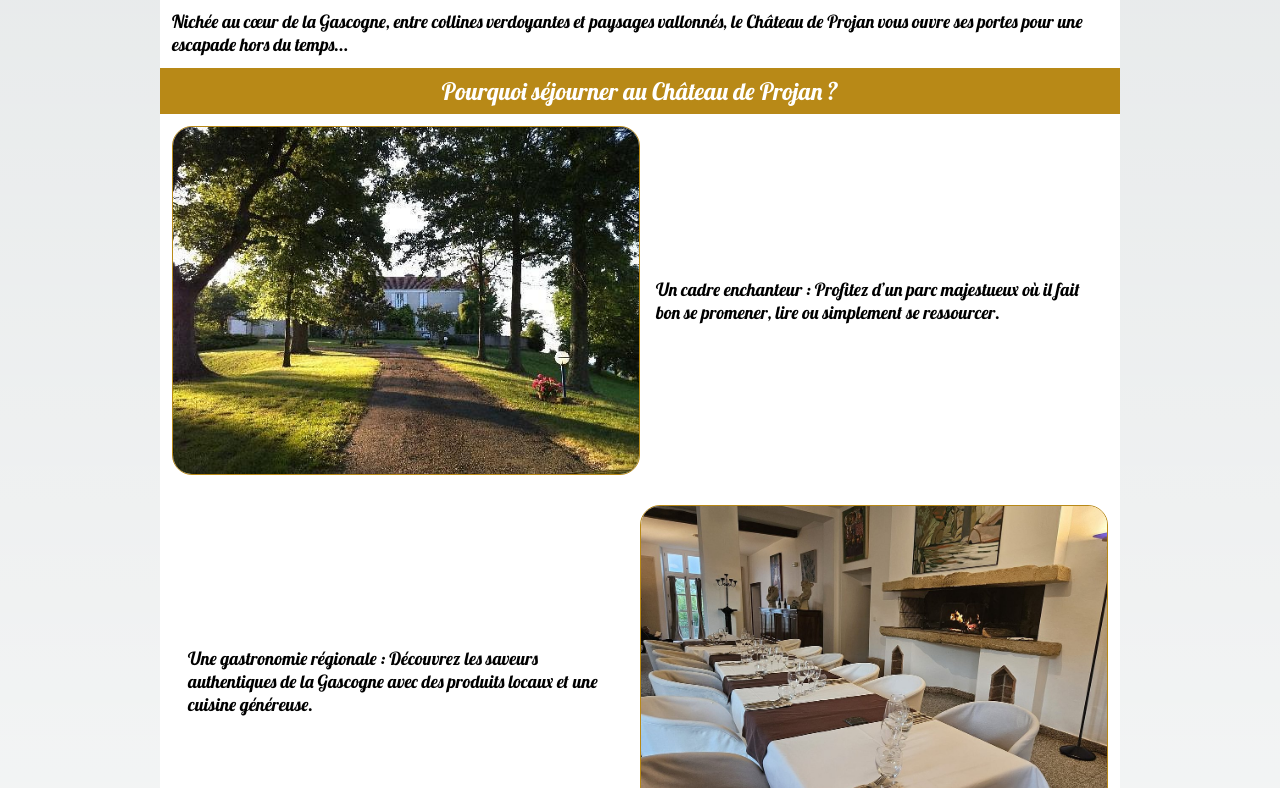
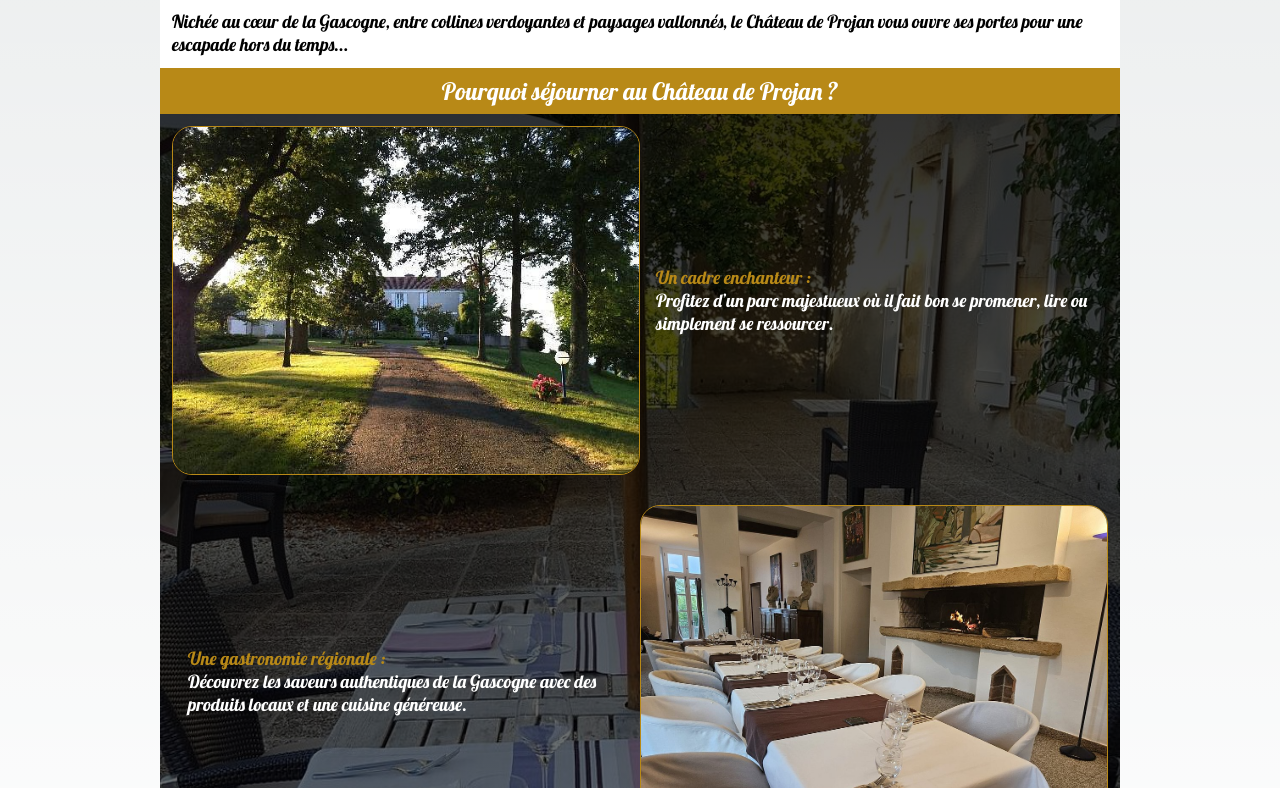
Before and after one commit to AdrienW86/Projan, a Next.js app: page / in a window 1280 px wide. Shown: the part 1472-2260 px from the top of the page. Built offline with nearby package versions, Linux system fonts and the light colour scheme.

Commit message:
mise en ligne

```diff
--- a/components/Description/Description.js
+++ b/components/Description/Description.js
@@ -103,7 +103,7 @@
                 transition={{ duration: 0.5 }}
                 className={styles.p}
               >
-                Un cadre enchanteur : Profitez d’un parc majestueux où il fait bon se promener, lire ou simplement se ressourcer.
+                <span className={styles.span}>Un cadre enchanteur :</span>Profitez d’un parc majestueux où il fait bon se promener, lire ou simplement se ressourcer.
               </motion.p>
             </li>
             <li className={styles.li}>
@@ -118,7 +118,7 @@
                 transition={{ duration: 0.5 }}
                 className={styles.p}
               >
-                Une gastronomie régionale : Découvrez les saveurs authentiques de la Gascogne
+                <span className={styles.span}>Une gastronomie régionale :</span>Découvrez les saveurs authentiques de la Gascogne
                 avec des produits locaux et une cuisine généreuse.
               </motion.p>
               <motion.img
@@ -166,7 +166,7 @@
                 transition={{ duration: 0.5 }}
                 className={styles.p}
               >
-                Des activités variées : Balades à vélo, visites de vignobles, découverte des villages pittoresques et des marchés traditionnels de la région.
+                <span className={styles.span}>Des activités variées :</span>Balades à vélo, visites de vignobles, découverte des villages pittoresques et des marchés traditionnels de la région.
               </motion.p>
             </li>
             <li className={styles.li}>
@@ -181,7 +181,7 @@
                 transition={{ duration: 0.5 }}
                 className={styles.p}
               >
-                Bien-être et détente : Laissez-vous tenter par un moment de relaxation sur la terrasse ensoleillée ou près de la piscine, dans une atmosphère paisible.
+                <span className={styles.span}>Bien-être et détente :</span>Laissez-vous tenter par un moment de relaxation sur la terrasse ensoleillée ou près de la piscine, dans une atmosphère paisible.
               </motion.p>
               <motion.img
                 ref={ref13}
--- a/components/Description/description.module.css
+++ b/components/Description/description.module.css
@@ -1,6 +1,10 @@
 .box {
     z-index: 2;
     background-color: #b88917;
+}
+
+.span {
+    color: #b88917;
 }
 
 .h2 {
@@ -33,9 +37,23 @@
     font-family: 'Lobster', sans-serif;
     font-weight: lighter;
     font-size: 18px;
-    background-color: white;;
-   overflow: hidden;
+    overflow: hidden;
 }
+
+.article {
+    background-image: linear-gradient(rgba(0, 0, 0, 0.8), rgba(0, 0, 0, 0.5)), url('/image4.jpg');
+    background-repeat: no-repeat;
+    background-size: cover;
+    background-position: center;
+    background-attachment: fixed;
+    width: 100%;
+    height: 100vh;
+    color: #ffffff;
+    font-weight: lighter;
+
+}
+
+
 
 .li {
     display: flex;
--- a/components/Header/header.module.css
+++ b/components/Header/header.module.css
@@ -85,7 +85,7 @@
 .menu {
     position: absolute;
     z-index: 20;
-    top: 150px;
+    top: 15vh;
     height: 150px;
     width: 100%;
     list-style: none;
```
